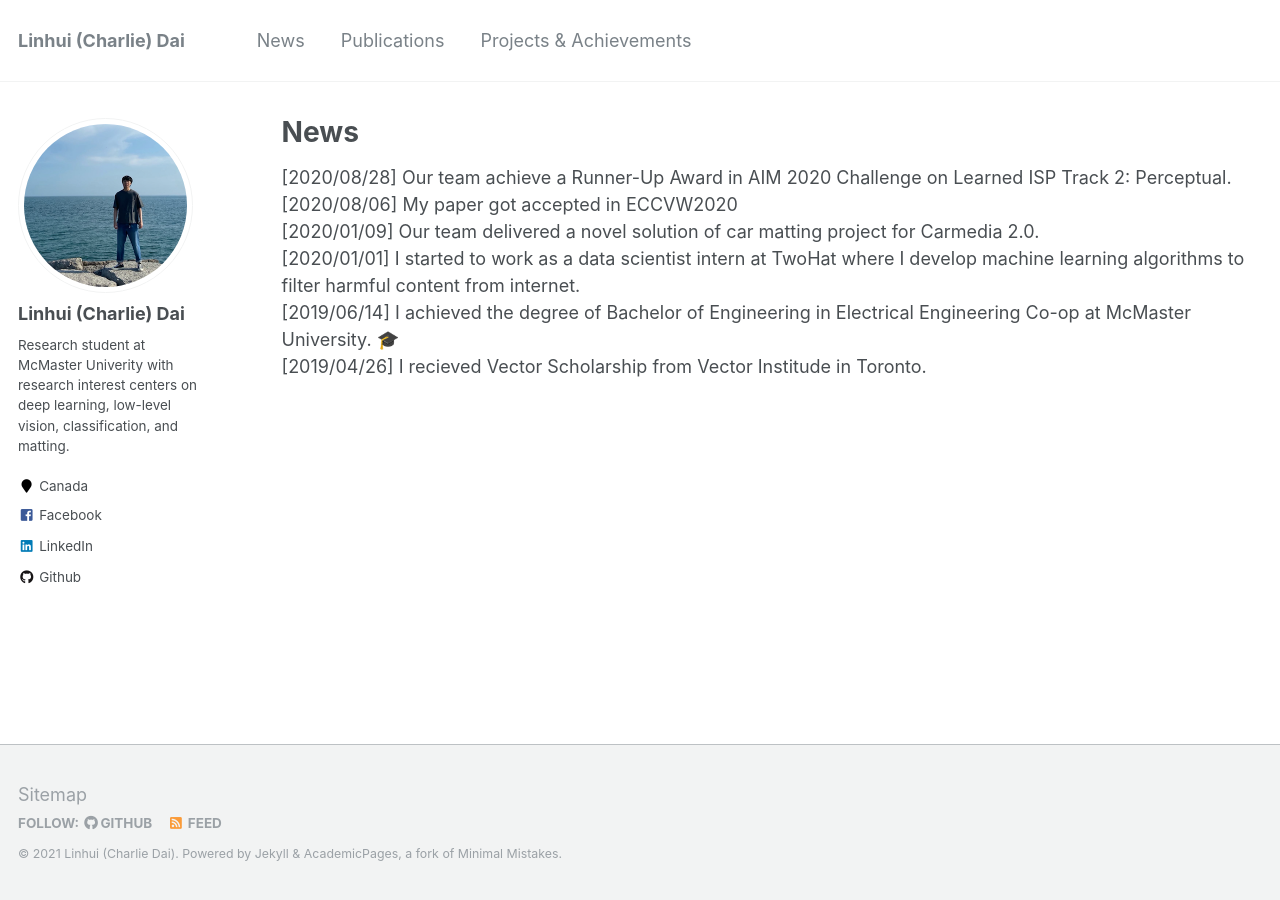
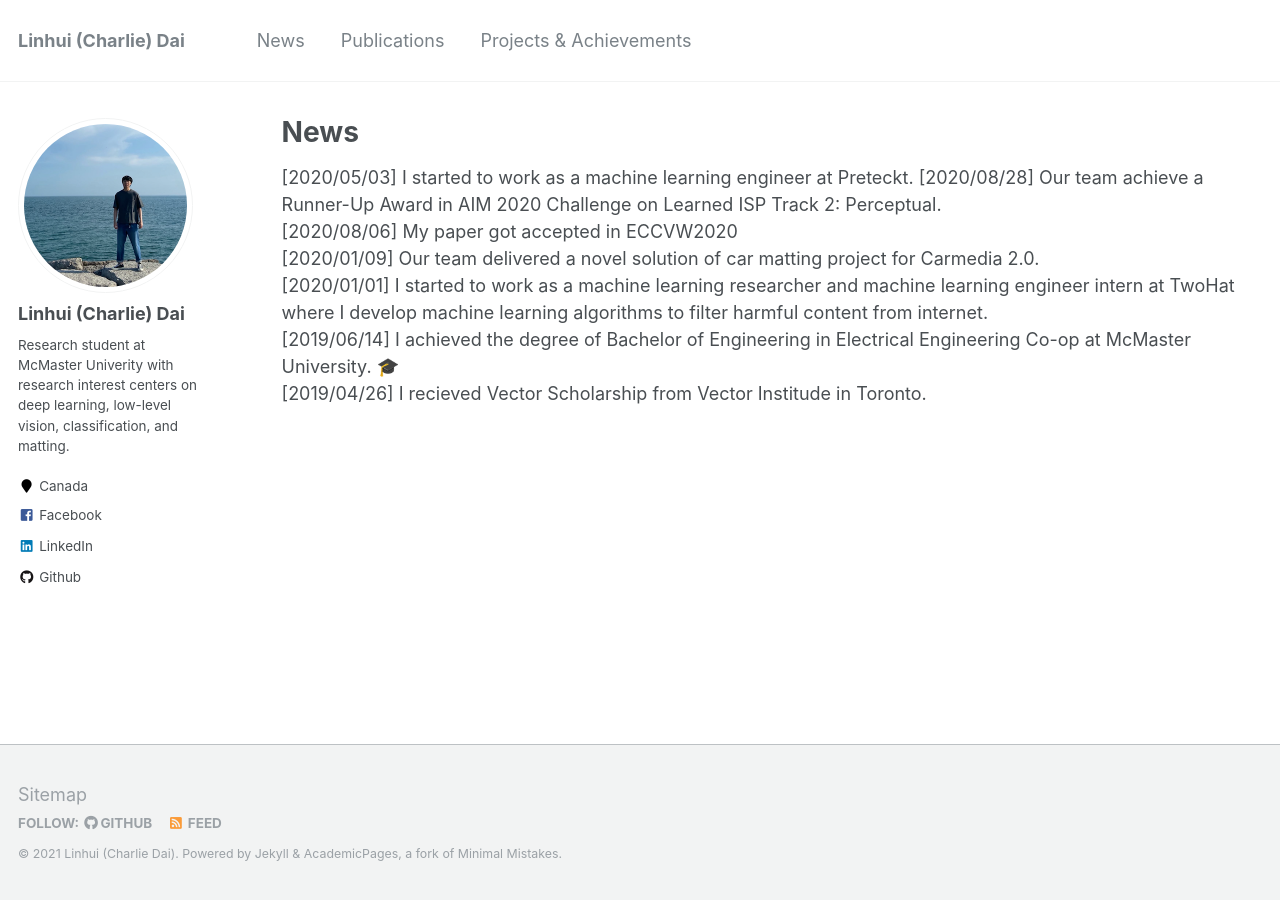
Before and after one commit to Charlie0215/Charlie0215.github.io, a Jekyll site: the page built from _pages/news.md, in a window 1280 px wide. Built offline with Jekyll 4.4.1, drawn with Linux system fonts in a browser that asks for light colours.

Commit message:
Update news.md

```diff
--- a/_pages/news.md
+++ b/_pages/news.md
@@ -7,9 +7,10 @@ author_profile: true
 #   - /resume
 ---
 
+[2020/05/03] I started to work as a machine learning engineer at Preteckt.
 [2020/08/28] Our team achieve a Runner-Up Award in AIM 2020 Challenge on Learned ISP Track 2: Perceptual.
 [2020/08/06] My paper got accepted in ECCVW2020
 [2020/01/09] Our team delivered a novel solution of car matting project for Carmedia 2.0.
-[2020/01/01] I started to work as a data scientist intern at TwoHat where I develop machine learning algorithms to filter harmful content from internet.
+[2020/01/01] I started to work as a machine learning researcher and machine learning engineer intern at TwoHat where I develop machine learning algorithms to filter harmful content from internet.
 [2019/06/14] I achieved the degree of Bachelor of Engineering in Electrical Engineering Co-op at McMaster University. 🎓
 [2019/04/26] I recieved Vector Scholarship from Vector Institude in Toronto.
```
